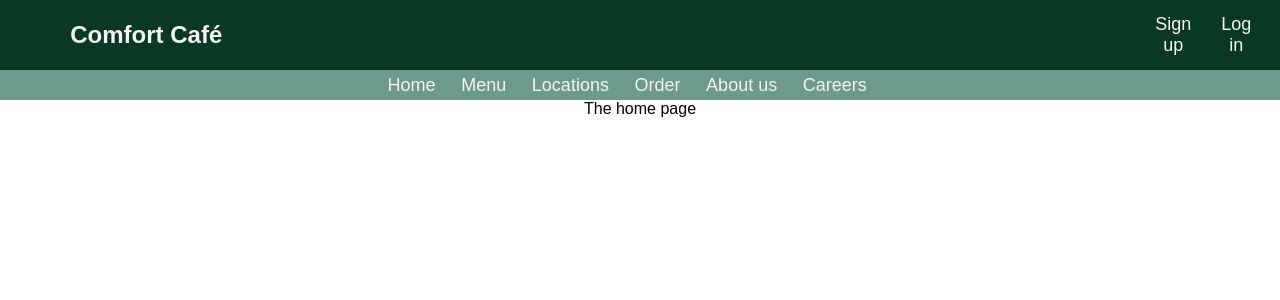
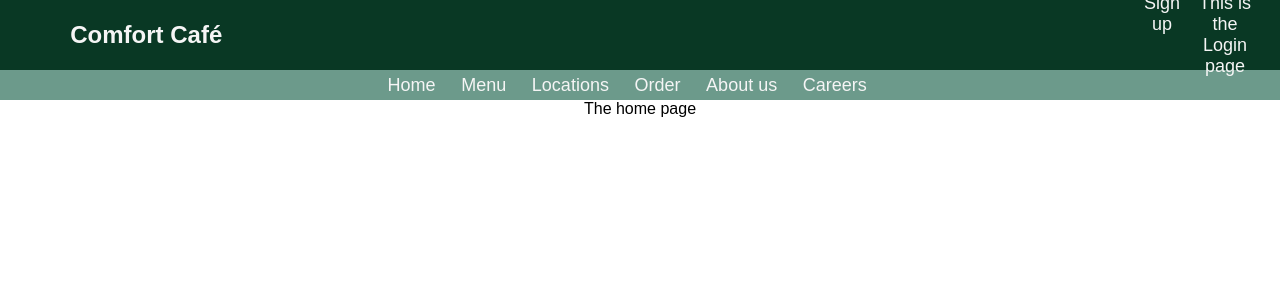
Before and after one commit to ctdupuis/comfort-cafe, a React (Create React App) app: page / in a window 1280 px wide. Shown: the top 300 px of the page. Built offline with nearby package versions, Linux system fonts and the light colour scheme; a web font is replaced by a local one.

Commit message:
testing commit changes

```diff
--- a/src/components/static/Header.jsx
+++ b/src/components/static/Header.jsx
@@ -16,7 +16,7 @@ export default function Header() {
                 </div>
                 <div class="auth-item">
                     <NavLink to={"/login"}>
-                        Log in
+                        This is the Login page
                     </NavLink>
                 </div>
             </div>
```
